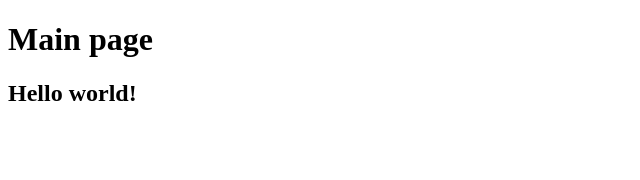
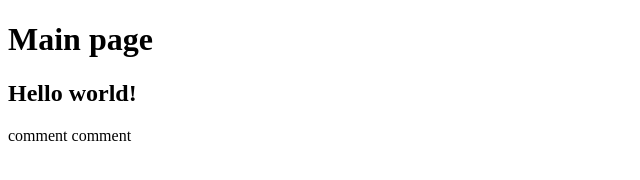
Before and after one commit to JohnQue/lastSourceTreePr, a plain HTML site: page index.html in a window 1280 px wide. Shown: the whole page, without its empty margins (0-640 px from the left). Drawn offline with Linux system fonts and the light colour scheme.

Commit message:
comment 기능 추가

```diff
--- a/index.html
+++ b/index.html
@@ -9,5 +9,8 @@
 <body>
     <h1>Main page</h1>
     <h2>Hello world!</h2>
+    <div>
+        comment comment
+    </div>
 </body>
 </html>
```
